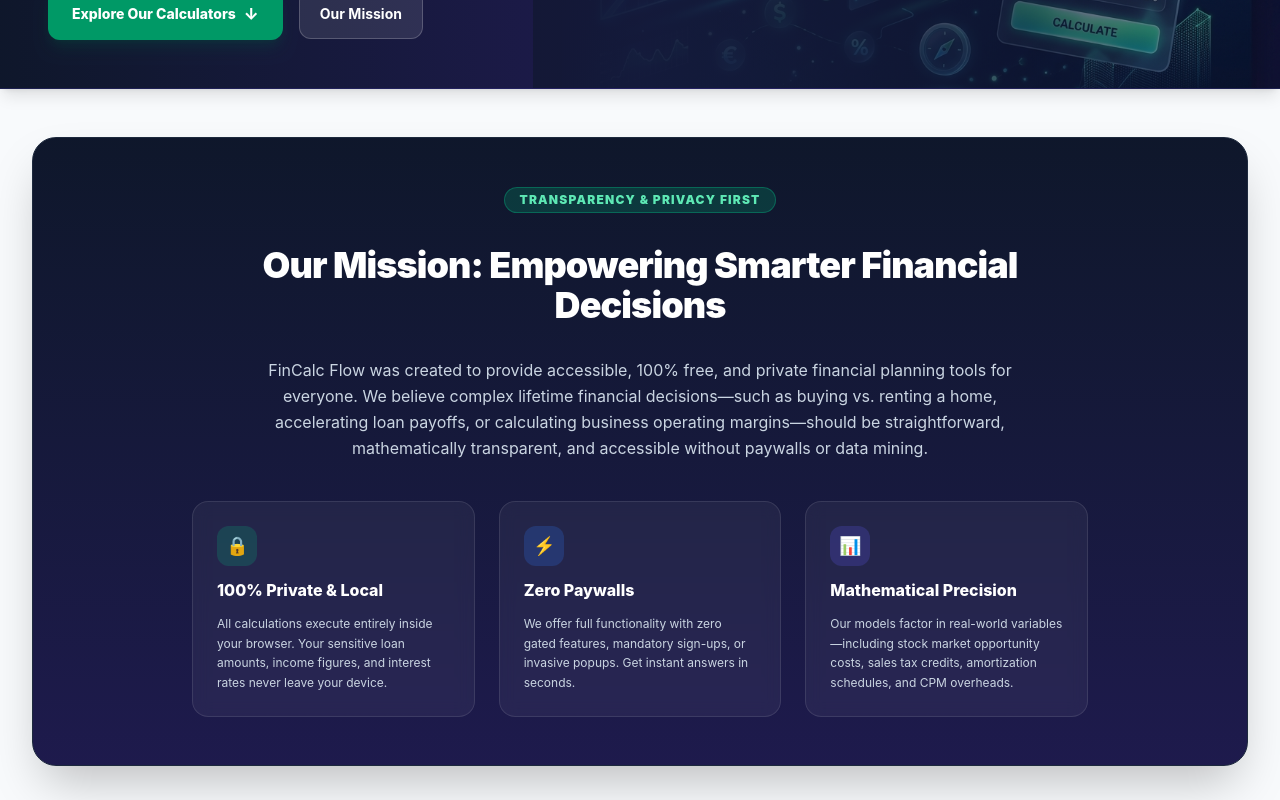
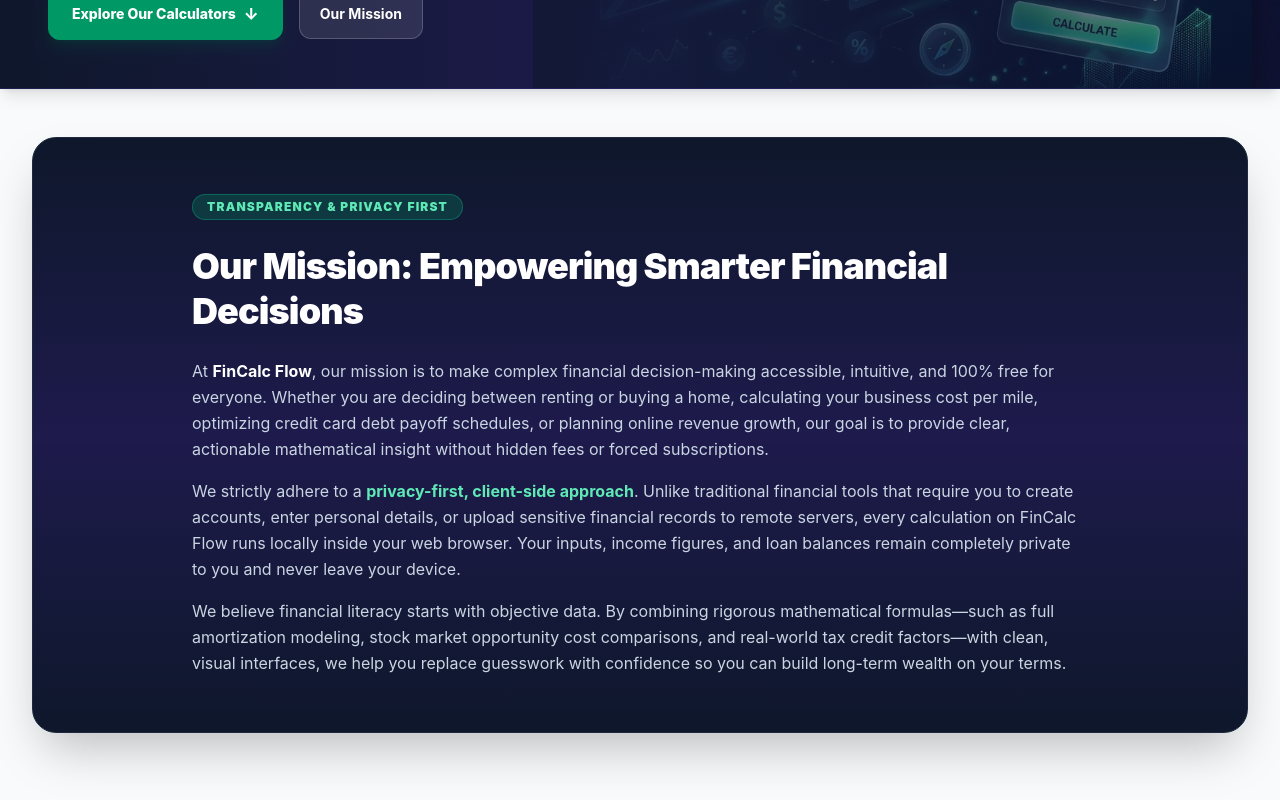
Before and after one commit to HarisYaseen/FinCalcFlow, a React (Vite) app: page / in a window 1280 px wide. Shown: the part 320-1120 px from the top of the page. Built offline with nearby package versions, Linux system fonts and the light colour scheme.

Commit message:
Remove sub-cards from Our Mission section and expand text into comprehensive editorial prose

```diff
--- a/index.html
+++ b/index.html
@@ -255,48 +255,28 @@
             <div class="max-w-7xl mx-auto px-4 sm:px-6 lg:px-8 py-12 space-y-16">
 
               <!-- Our Mission Section -->
-              <div id="our-mission-section" class="bg-gradient-to-b from-slate-900 to-indigo-950 text-white py-12 px-6 sm:px-10 relative overflow-hidden rounded-3xl border border-slate-800 shadow-2xl">
-                <div class="max-w-4xl mx-auto space-y-8 text-center relative z-10">
-                  <span class="px-3.5 py-1 bg-emerald-500/20 text-emerald-300 rounded-full text-xs font-black tracking-widest uppercase inline-block border border-emerald-400/30">
-                    Transparency & Privacy First
-                  </span>
-                  <h2 class="text-2xl sm:text-4xl font-black tracking-tight text-white">
+              <div id="our-mission-section" class="bg-gradient-to-b from-slate-900 via-indigo-950 to-slate-900 text-white py-14 px-6 sm:px-12 relative overflow-hidden rounded-3xl border border-slate-800 shadow-2xl text-left">
+                <div class="max-w-4xl mx-auto space-y-6 relative z-10">
+                  <div class="flex items-center gap-3">
+                    <span class="px-3.5 py-1 bg-emerald-500/20 text-emerald-300 rounded-full text-xs font-black tracking-widest uppercase inline-block border border-emerald-400/30">
+                      Transparency & Privacy First
+                    </span>
+                  </div>
+
+                  <h2 class="text-2xl sm:text-4xl font-black tracking-tight text-white leading-tight">
                     Our Mission: Empowering Smarter Financial Decisions
                   </h2>
-                  <p class="text-slate-300 text-sm sm:text-base max-w-3xl mx-auto leading-relaxed">
-                    FinCalc Flow was created to provide accessible, 100% free, and private financial planning tools for everyone. We believe complex lifetime financial decisions—such as buying vs. renting a home, accelerating loan payoffs, or calculating business operating margins—should be straightforward, mathematically transparent, and accessible without paywalls or data mining.
-                  </p>
 
-                  <div class="grid grid-cols-1 md:grid-cols-3 gap-6 pt-2 text-left">
-                    <div class="bg-white/5 border border-white/10 rounded-2xl p-6 space-y-3 backdrop-blur-sm">
-                      <div class="w-10 h-10 bg-emerald-500/20 text-emerald-400 rounded-xl flex items-center justify-center font-bold text-lg">
-                        🔒
-                      </div>
-                      <h3 class="text-base font-extrabold text-white">100% Private & Local</h3>
-                      <p class="text-xs text-slate-300 leading-relaxed">
-                        All calculations execute entirely inside your browser. Your sensitive loan amounts, income figures, and interest rates never leave your device.
-                      </p>
-                    </div>
-
-                    <div class="bg-white/5 border border-white/10 rounded-2xl p-6 space-y-3 backdrop-blur-sm">
-                      <div class="w-10 h-10 bg-blue-500/20 text-blue-400 rounded-xl flex items-center justify-center font-bold text-lg">
-                        ⚡
-                      </div>
-                      <h3 class="text-base font-extrabold text-white">Zero Paywalls</h3>
-                      <p class="text-xs text-slate-300 leading-relaxed">
-                        We offer full functionality with zero gated features, mandatory sign-ups, or invasive popups. Get instant answers in seconds.
-                      </p>
-                    </div>
-
-                    <div class="bg-white/5 border border-white/10 rounded-2xl p-6 space-y-3 backdrop-blur-sm">
-                      <div class="w-10 h-10 bg-indigo-500/20 text-indigo-400 rounded-xl flex items-center justify-center font-bold text-lg">
-                        📊
-                      </div>
-                      <h3 class="text-base font-extrabold text-white">Mathematical Precision</h3>
-                      <p class="text-xs text-slate-300 leading-relaxed">
-                        Our models factor in real-world variables—including stock market opportunity costs, sales tax credits, amortization schedules, and CPM overheads.
-                      </p>
-                    </div>
+                  <div class="space-y-4 text-slate-300 text-sm sm:text-base leading-relaxed">
+                    <p>
+                      At <strong class="text-white font-bold">FinCalc Flow</strong>, our mission is to make complex financial decision-making accessible, intuitive, and 100% free for everyone. Whether you are deciding between renting or buying a home, calculating your business cost per mile, optimizing credit card debt payoff schedules, or planning online revenue growth, our goal is to provide clear, actionable mathematical insight without hidden fees or forced subscriptions.
+                    </p>
+                    <p>
+                      We strictly adhere to a <strong class="text-emerald-300 font-bold">privacy-first, client-side approach</strong>. Unlike traditional financial tools that require you to create accounts, enter personal details, or upload sensitive financial records to remote servers, every calculation on FinCalc Flow runs locally inside your web browser. Your inputs, income figures, and loan balances remain completely private to you and never leave your device.
+                    </p>
+                    <p>
+                      We believe financial literacy starts with objective data. By combining rigorous mathematical formulas—such as full amortization modeling, stock market opportunity cost comparisons, and real-world tax credit factors—with clean, visual interfaces, we help you replace guesswork with confidence so you can build long-term wealth on your terms.
+                    </p>
                   </div>
                 </div>
               </div>
--- a/src/App.jsx
+++ b/src/App.jsx
@@ -927,48 +927,28 @@
             <div className="max-w-7xl mx-auto px-4 sm:px-6 lg:px-8 py-12 space-y-16">
 
               {/* Our Mission Section */}
-              <div id="our-mission-section" className="bg-gradient-to-b from-slate-900 to-indigo-950 text-white py-12 px-6 sm:px-10 relative overflow-hidden rounded-3xl border border-slate-800 shadow-2xl">
-                <div className="max-w-4xl mx-auto space-y-8 text-center relative z-10">
-                  <span className="px-3.5 py-1 bg-emerald-500/20 text-emerald-300 rounded-full text-xs font-black tracking-widest uppercase inline-block border border-emerald-400/30">
-                    Transparency & Privacy First
-                  </span>
-                  <h2 className="text-2xl sm:text-4xl font-black tracking-tight text-white">
+              <div id="our-mission-section" className="bg-gradient-to-b from-slate-900 via-indigo-950 to-slate-900 text-white py-14 px-6 sm:px-12 relative overflow-hidden rounded-3xl border border-slate-800 shadow-2xl text-left">
+                <div className="max-w-4xl mx-auto space-y-6 relative z-10">
+                  <div className="flex items-center gap-3">
+                    <span className="px-3.5 py-1 bg-emerald-500/20 text-emerald-300 rounded-full text-xs font-black tracking-widest uppercase inline-block border border-emerald-400/30">
+                      Transparency & Privacy First
+                    </span>
+                  </div>
+
+                  <h2 className="text-2xl sm:text-4xl font-black tracking-tight text-white leading-tight">
                     Our Mission: Empowering Smarter Financial Decisions
                   </h2>
-                  <p className="text-slate-300 text-sm sm:text-base max-w-3xl mx-auto leading-relaxed">
-                    FinCalc Flow was created to provide accessible, 100% free, and private financial planning tools for everyone. We believe complex lifetime financial decisions—such as buying vs. renting a home, accelerating loan payoffs, or calculating business operating margins—should be straightforward, mathematically transparent, and accessible without paywalls or data mining.
-                  </p>
-
-                  <div className="grid grid-cols-1 md:grid-cols-3 gap-6 pt-2 text-left">
-                    <div className="bg-white/5 border border-white/10 rounded-2xl p-6 space-y-3 backdrop-blur-sm">
-                      <div className="w-10 h-10 bg-emerald-500/20 text-emerald-400 rounded-xl flex items-center justify-center font-bold text-lg">
-                        🔒
-                      </div>
-                      <h3 className="text-base font-extrabold text-white">100% Private & Local</h3>
-                      <p className="text-xs text-slate-300 leading-relaxed">
-                        All calculations execute entirely inside your browser. Your sensitive loan amounts, income figures, and interest rates never leave your device.
-                      </p>
-                    </div>
-
-                    <div className="bg-white/5 border border-white/10 rounded-2xl p-6 space-y-3 backdrop-blur-sm">
-                      <div className="w-10 h-10 bg-blue-500/20 text-blue-400 rounded-xl flex items-center justify-center font-bold text-lg">
-                        ⚡
-                      </div>
-                      <h3 className="text-base font-extrabold text-white">Zero Paywalls</h3>
-                      <p className="text-xs text-slate-300 leading-relaxed">
-                        We offer full functionality with zero gated features, mandatory sign-ups, or invasive popups. Get instant answers in seconds.
-                      </p>
-                    </div>
-
-                    <div className="bg-white/5 border border-white/10 rounded-2xl p-6 space-y-3 backdrop-blur-sm">
-                      <div className="w-10 h-10 bg-indigo-500/20 text-indigo-400 rounded-xl flex items-center justify-center font-bold text-lg">
-                        📊
-                      </div>
-                      <h3 className="text-base font-extrabold text-white">Mathematical Precision</h3>
-                      <p className="text-xs text-slate-300 leading-relaxed">
-                        Our models factor in real-world variables—including stock market opportunity costs, sales tax credits, amortization schedules, and CPM overheads.
-                      </p>
-                    </div>
+
+                  <div className="space-y-4 text-slate-300 text-sm sm:text-base leading-relaxed">
+                    <p>
+                      At <strong className="text-white font-bold">FinCalc Flow</strong>, our mission is to make complex financial decision-making accessible, intuitive, and 100% free for everyone. Whether you are deciding between renting or buying a home, calculating your business cost per mile, optimizing credit card debt payoff schedules, or planning online revenue growth, our goal is to provide clear, actionable mathematical insight without hidden fees or forced subscriptions.
+                    </p>
+                    <p>
+                      We strictly adhere to a <strong className="text-emerald-300 font-bold">privacy-first, client-side approach</strong>. Unlike traditional financial tools that require you to create accounts, enter personal details, or upload sensitive financial records to remote servers, every calculation on FinCalc Flow runs locally inside your web browser. Your inputs, income figures, and loan balances remain completely private to you and never leave your device.
+                    </p>
+                    <p>
+                      We believe financial literacy starts with objective data. By combining rigorous mathematical formulas—such as full amortization modeling, stock market opportunity cost comparisons, and real-world tax credit factors—with clean, visual interfaces, we help you replace guesswork with confidence so you can build long-term wealth on your terms.
+                    </p>
                   </div>
                 </div>
               </div>
```
